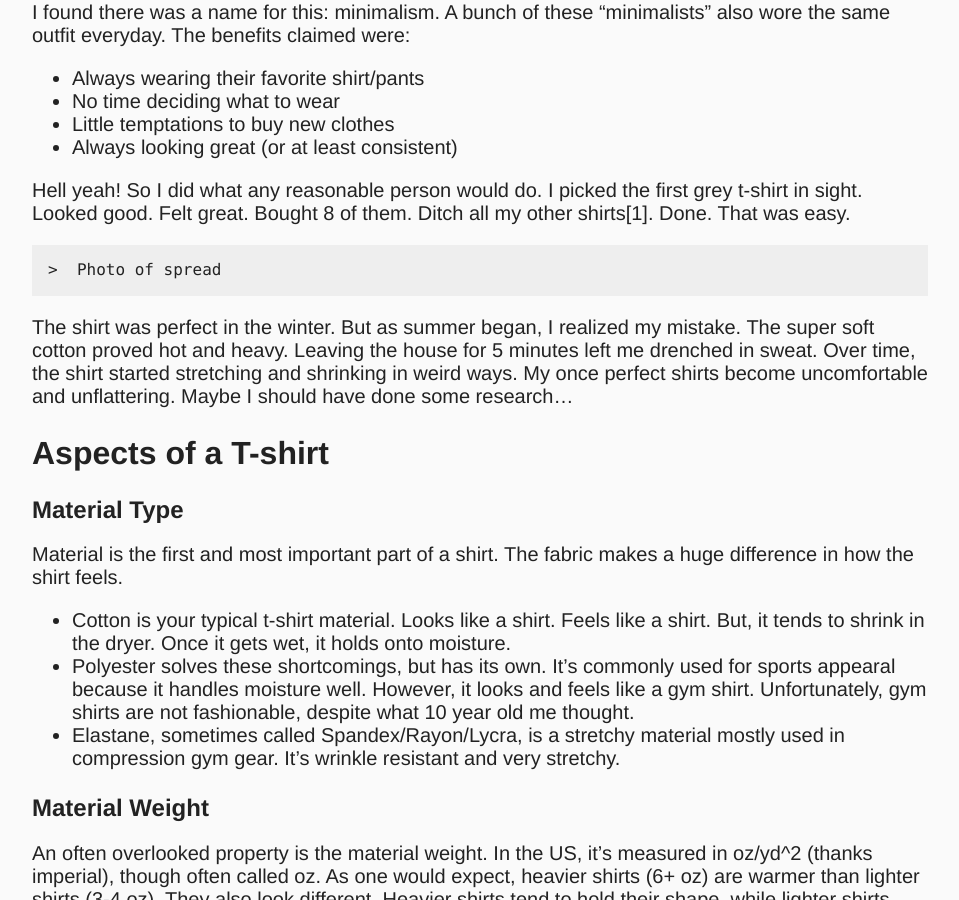
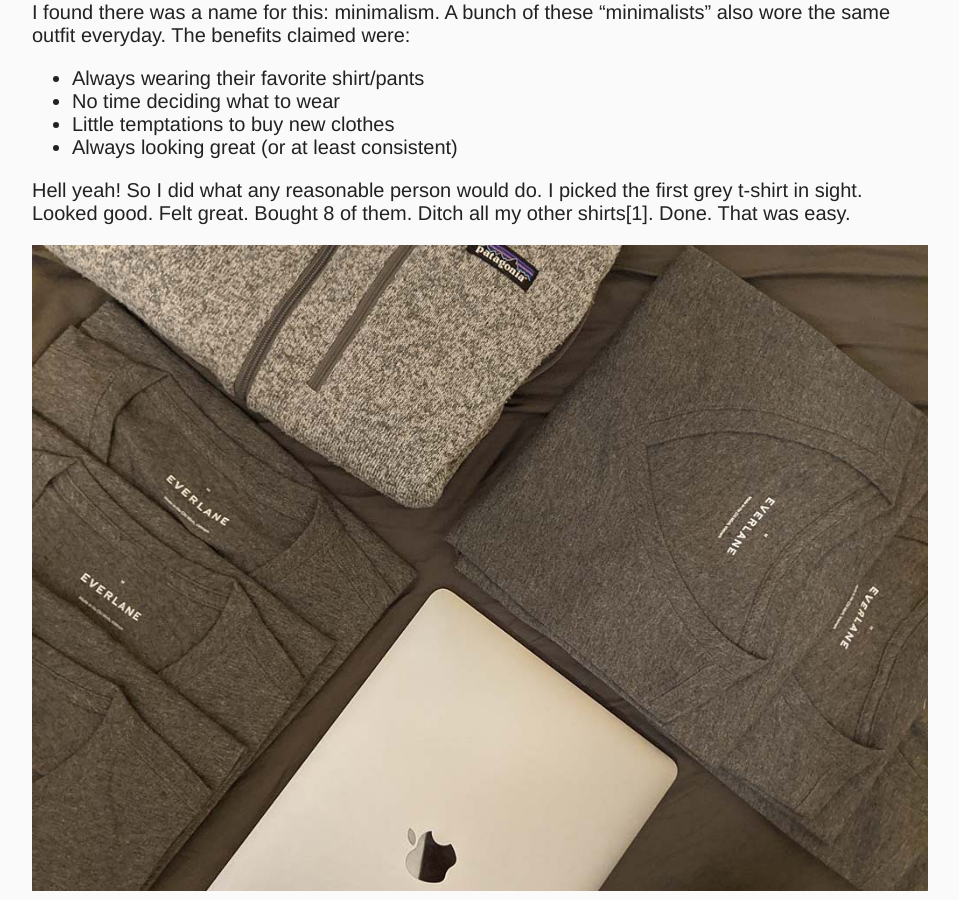
Before and after one commit to Kiran-Rao/kiran-rao.github.io, a Jekyll site: the page built from docs/_posts/2021-11-17-perfect-shirt.md, in a window 1280 px wide and 900 px high, scrolled down 365 px. Shown: the whole window, without its empty margins (160-1119 px from the left). Built offline with Jekyll 4.4.1, drawn with Linux system fonts in a browser that asks for light colours.

Commit message:
Add Image

````diff
--- a/docs/_posts/2021-11-17-perfect-shirt.md
+++ b/docs/_posts/2021-11-17-perfect-shirt.md
@@ -16,9 +16,7 @@ I found there was a name for this: minimalism. A bunch of these "minimalists" al
 
 Hell yeah! So I did what any reasonable person would do. I picked the first grey t-shirt in sight. Looked good. Felt great. Bought 8 of them. Ditch all my other shirts[1]. Done. That was easy.
 
-```
->  Photo of spread
-```
+<img src="/assets/shirt_spread_old_2.jpg" alt="Old Spread of Shirts" width="100%" >
 
 The shirt was perfect in the winter. But as summer began, I realized my mistake. The super soft cotton proved hot and heavy. Leaving the house for 5 minutes left me drenched in sweat. Over time, the shirt started stretching and shrinking in weird ways. My once perfect shirts become uncomfortable and unflattering. Maybe I should have done some research...
 
````
Also changed, not shown: docs/assets/shirt_spread_old_2.jpg (added).
